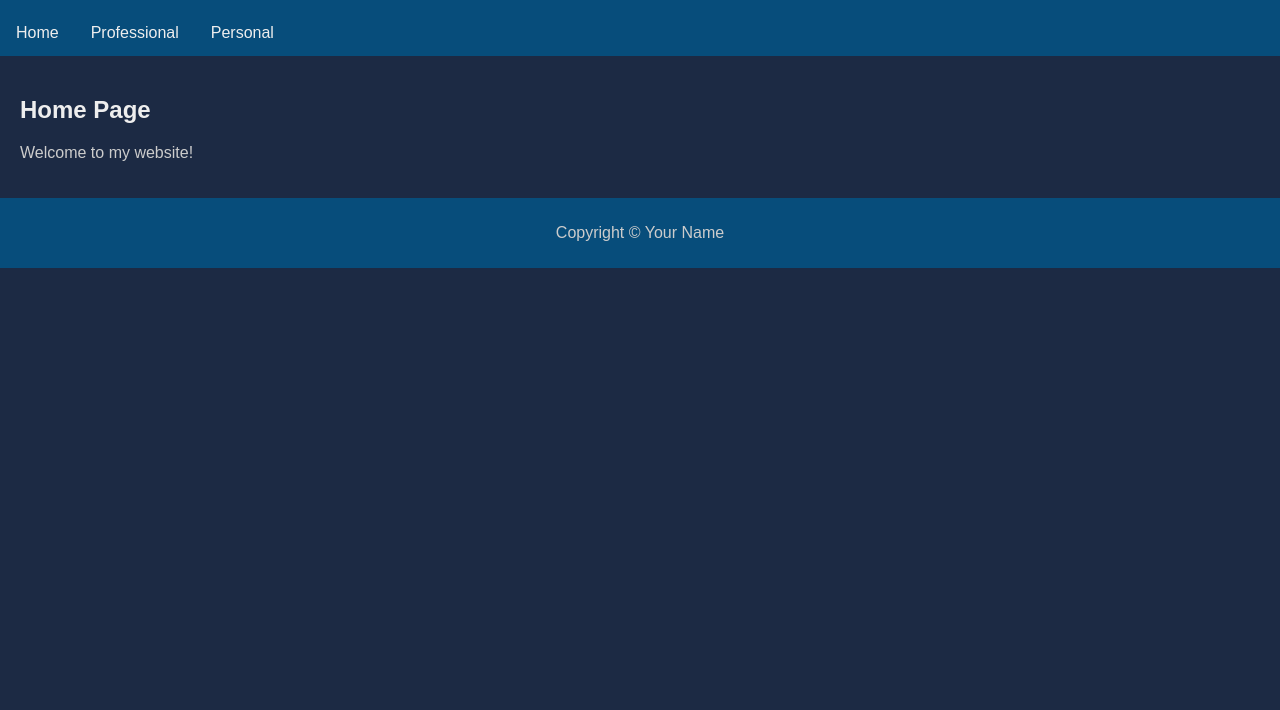
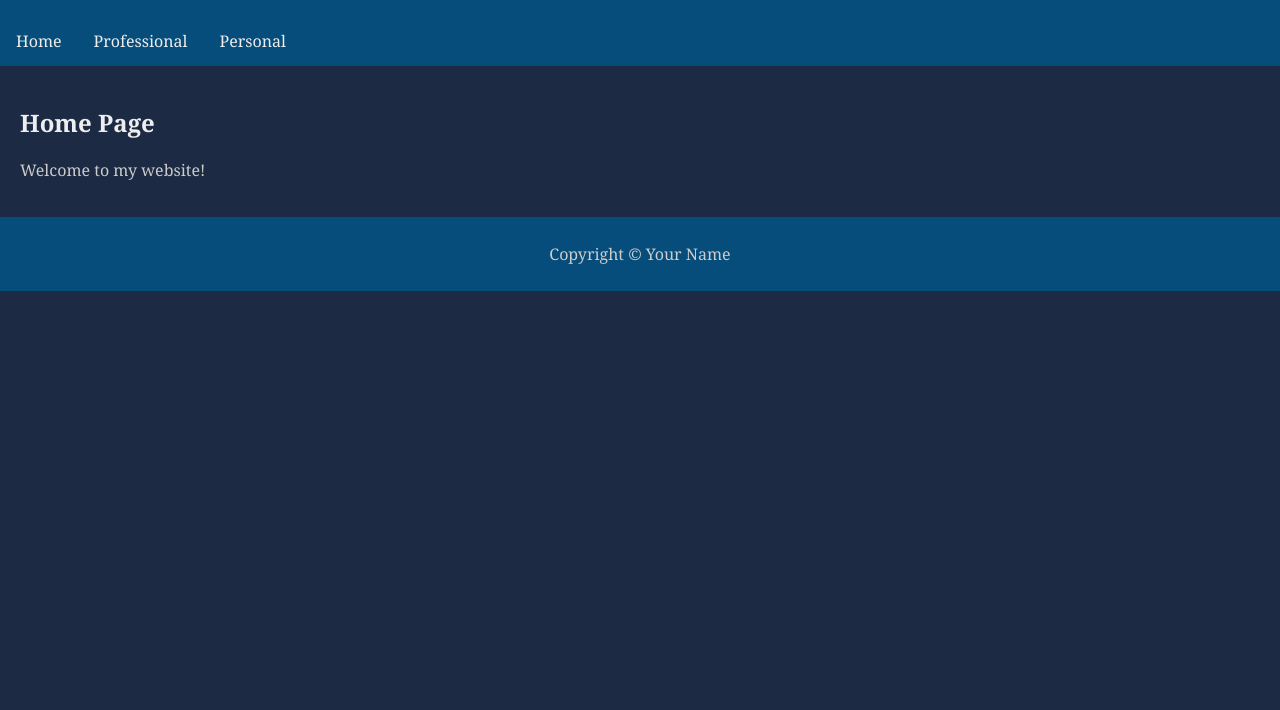
Before and after one commit to austinkriews/austinkriews.github.io, a plain HTML site: page index.html in a window 1280 px wide. Shown: the part 90-800 px from the top of the page. Drawn offline with Linux system fonts and the light colour scheme.

Commit message:
Update index.html

```diff
--- a/index.html
+++ b/index.html
@@ -5,7 +5,7 @@
     <title>Your Website Title</title>
     <style>
       body {
-        font-family: Deja Vu Sans Mono, sans-serif;
+        font-family: Cambria, serif;
         margin: 0;
         padding: 0;
         background-color: #1c2a44;
```
